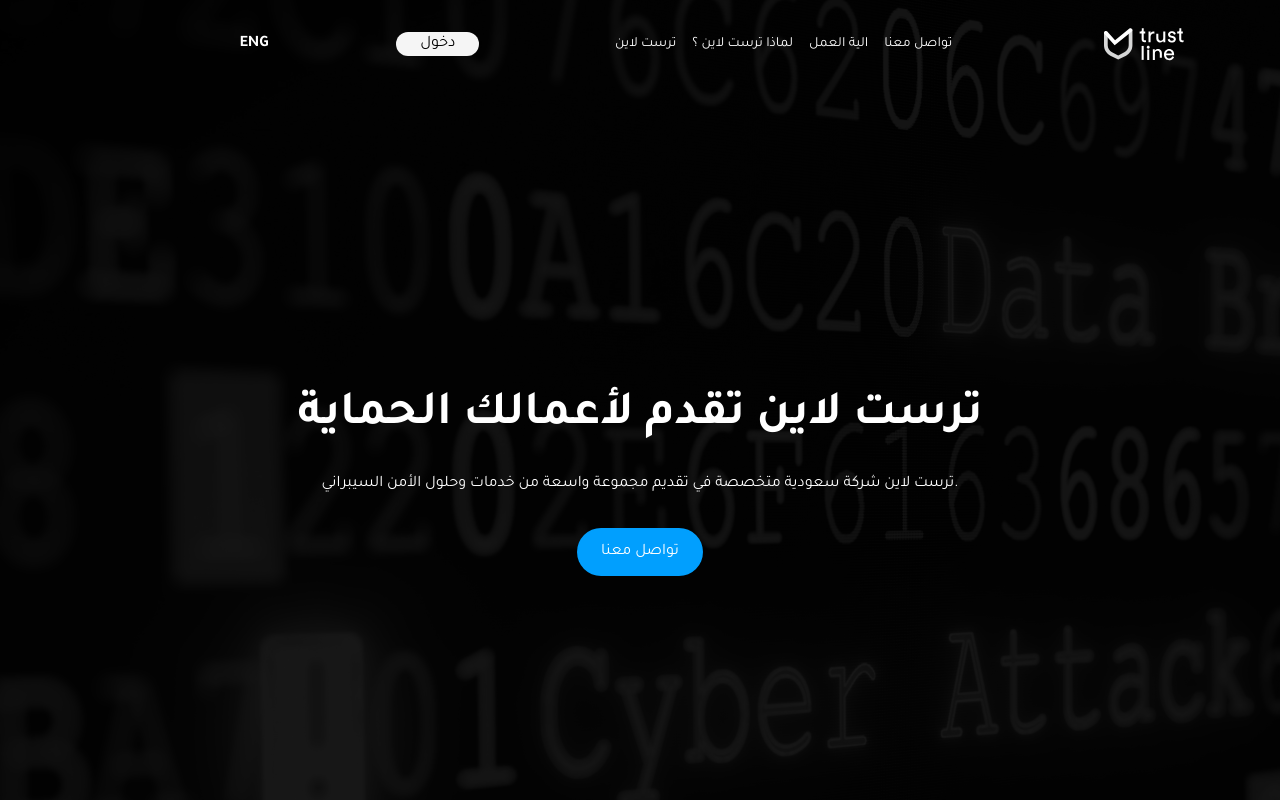
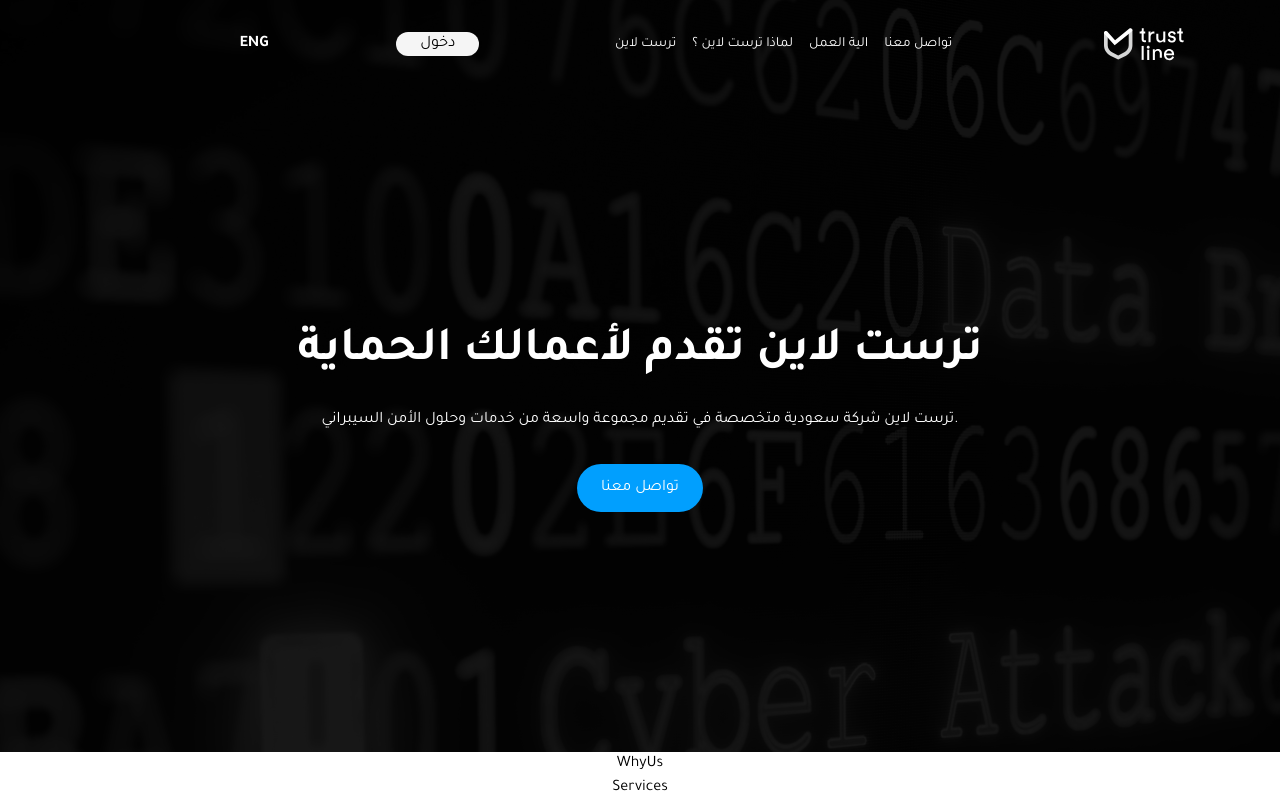
Before and after one commit to MAlngaawy/trustline, a React (Create React App) app: page / in a window 1280 px wide. Shown: the top 800 px of the page. Built offline with nearby package versions, Linux system fonts and the light colour scheme.

Commit message:
edit hero styles

```diff
--- a/src/components/Hero.jsx
+++ b/src/components/Hero.jsx
@@ -2,7 +2,7 @@
 
 const Hero = () => {
   return (
-    <div className="py-72 px-4 m-auto relative text-white flex flex-col justify-center items-center">
+    <div className="py-36 sm:py-56 px-4 m-auto relative text-white flex flex-col justify-center items-center">
       <h2 className=" text-2xl sm:text-5xl font-bold my-4">
         ترست لاين تقدم لأعمالك الحماية{" "}
       </h2>
--- a/src/components/Navbar.jsx
+++ b/src/components/Navbar.jsx
@@ -11,7 +11,7 @@
       </div>
       <div
         className={cn(
-          "nav-items transition-all transform absolute sm:static bg-black sm:bg-transparent w-full flex flex-col-reverse sm:flex-row justify-end md:justify-evenly items-center pt-16 sm:py-0 sm:px-4 text-xm sm:justify-between",
+          "nav-items transition-all transform absolute z-10 sm:static bg-black sm:bg-transparent w-full flex flex-col-reverse sm:flex-row justify-end md:justify-evenly items-center pt-16 sm:py-0 sm:px-4 text-xm sm:justify-between",
           open === false ? "very-top" : "top-0"
         )}
       >
```
